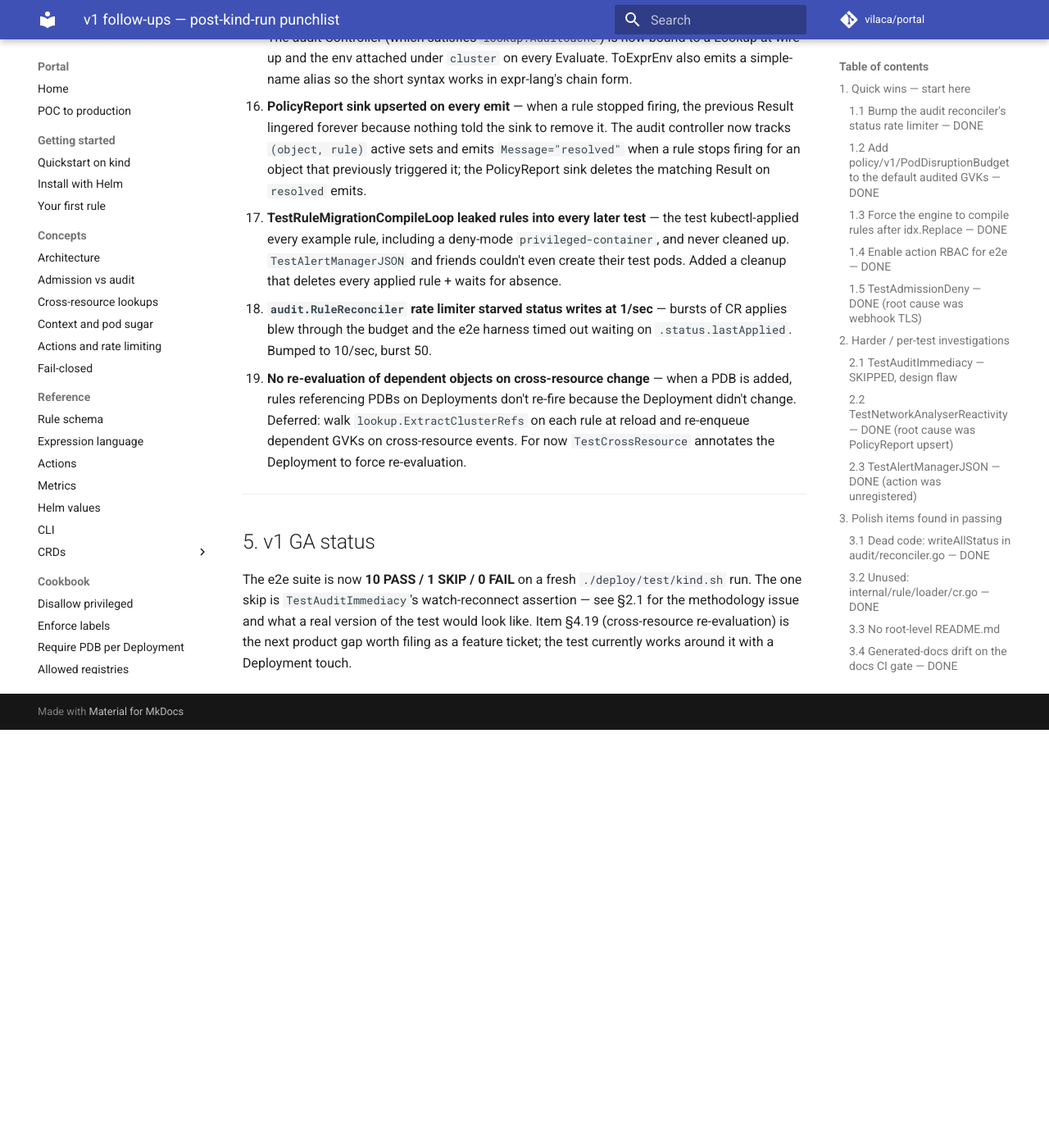
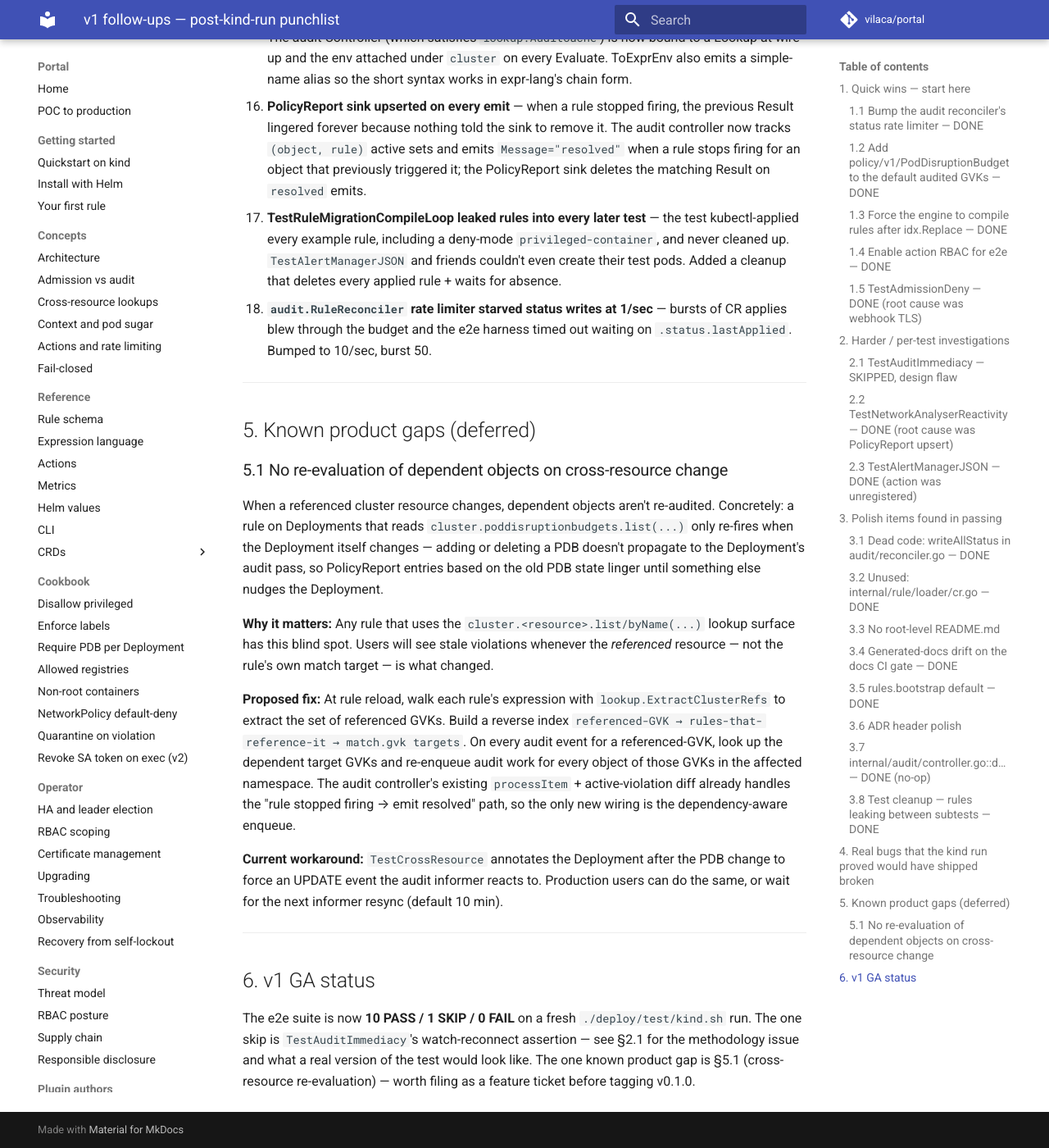
Before and after one commit to vilaca/portal, an MkDocs documentation site: the page built from docs/v1-followups.md, in a window 1280 px wide and 1400 px high, scrolled down 5368 px. Shown: the whole window at 82% size. Built offline with MkDocs 1.6.1 and Material for MkDocs 9.7.7, drawn with Linux system fonts in a browser that asks for light colours; comment, search, counter and statistics services are not loaded; before the commit the page ends 6258 px from its top, so only the background shows below that.

Commit message:
Promote cross-resource re-eval to its own §5 product-gap section
Sitting it inside §4 ("Real bugs that shipped broken") mis-framed it —
that section is all fixed items, this one is deferred. Pulled it out
into a dedicated "Known product gaps" section with explicit why-it-
matters, proposed-fix, and current-workaround paragraphs so a future
contributor doesn't have to reconstruct context. §5 (now §6) updated
to reference the new location.

```diff
--- a/docs/v1-followups.md
+++ b/docs/v1-followups.md
@@ -125,10 +125,23 @@ Added a `waitForRuleAbsent(t, name)` helper in `deploy/test/e2e_test.go` that po
 16. **PolicyReport sink upserted on every emit** — when a rule stopped firing, the previous Result lingered forever because nothing told the sink to remove it. The audit controller now tracks `(object, rule)` active sets and emits `Message="resolved"` when a rule stops firing for an object that previously triggered it; the PolicyReport sink deletes the matching Result on `resolved` emits.
 17. **TestRuleMigrationCompileLoop leaked rules into every later test** — the test kubectl-applied every example rule, including a deny-mode `privileged-container`, and never cleaned up. `TestAlertManagerJSON` and friends couldn't even create their test pods. Added a cleanup that deletes every applied rule + waits for absence.
 18. **`audit.RuleReconciler` rate limiter starved status writes at 1/sec** — bursts of CR applies blew through the budget and the e2e harness timed out waiting on `.status.lastApplied`. Bumped to 10/sec, burst 50.
-19. **No re-evaluation of dependent objects on cross-resource change** — when a PDB is added, rules referencing PDBs on Deployments don't re-fire because the Deployment didn't change. Deferred: walk `lookup.ExtractClusterRefs` on each rule at reload and re-enqueue dependent GVKs on cross-resource events. For now `TestCrossResource` annotates the Deployment to force re-evaluation.
 
 ---
 
-## 5. v1 GA status
+## 5. Known product gaps (deferred)
 
-The e2e suite is now **10 PASS / 1 SKIP / 0 FAIL** on a fresh `./deploy/test/kind.sh` run. The one skip is `TestAuditImmediacy`'s watch-reconnect assertion — see §2.1 for the methodology issue and what a real version of the test would look like. Item §4.19 (cross-resource re-evaluation) is the next product gap worth filing as a feature ticket; the test currently works around it with a Deployment touch.
+### 5.1 No re-evaluation of dependent objects on cross-resource change
+
+When a referenced cluster resource changes, dependent objects aren't re-audited. Concretely: a rule on Deployments that reads `cluster.poddisruptionbudgets.list(...)` only re-fires when the Deployment itself changes — adding or deleting a PDB doesn't propagate to the Deployment's audit pass, so PolicyReport entries based on the old PDB state linger until something else nudges the Deployment.
+
+**Why it matters:** Any rule that uses the `cluster.<resource>.list/byName(...)` lookup surface has this blind spot. Users will see stale violations whenever the *referenced* resource — not the rule's own match target — is what changed.
+
+**Proposed fix:** At rule reload, walk each rule's expression with `lookup.ExtractClusterRefs` to extract the set of referenced GVKs. Build a reverse index `referenced-GVK → rules-that-reference-it → match.gvk targets`. On every audit event for a referenced-GVK, look up the dependent target GVKs and re-enqueue audit work for every object of those GVKs in the affected namespace. The audit controller's existing `processItem` + active-violation diff already handles the "rule stopped firing → emit resolved" path, so the only new wiring is the dependency-aware enqueue.
+
+**Current workaround:** `TestCrossResource` annotates the Deployment after the PDB change to force an UPDATE event the audit informer reacts to. Production users can do the same, or wait for the next informer resync (default 10 min).
+
+---
+
+## 6. v1 GA status
+
+The e2e suite is now **10 PASS / 1 SKIP / 0 FAIL** on a fresh `./deploy/test/kind.sh` run. The one skip is `TestAuditImmediacy`'s watch-reconnect assertion — see §2.1 for the methodology issue and what a real version of the test would look like. The one known product gap is §5.1 (cross-resource re-evaluation) — worth filing as a feature ticket before tagging v0.1.0.
```
